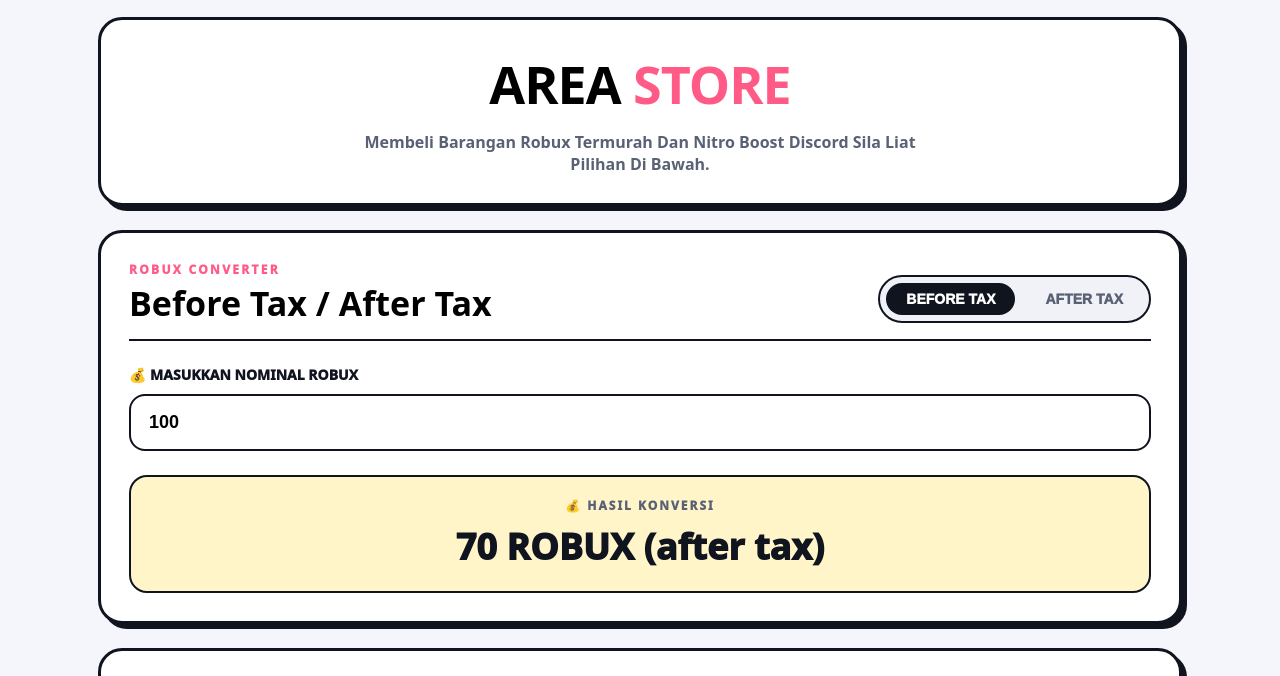
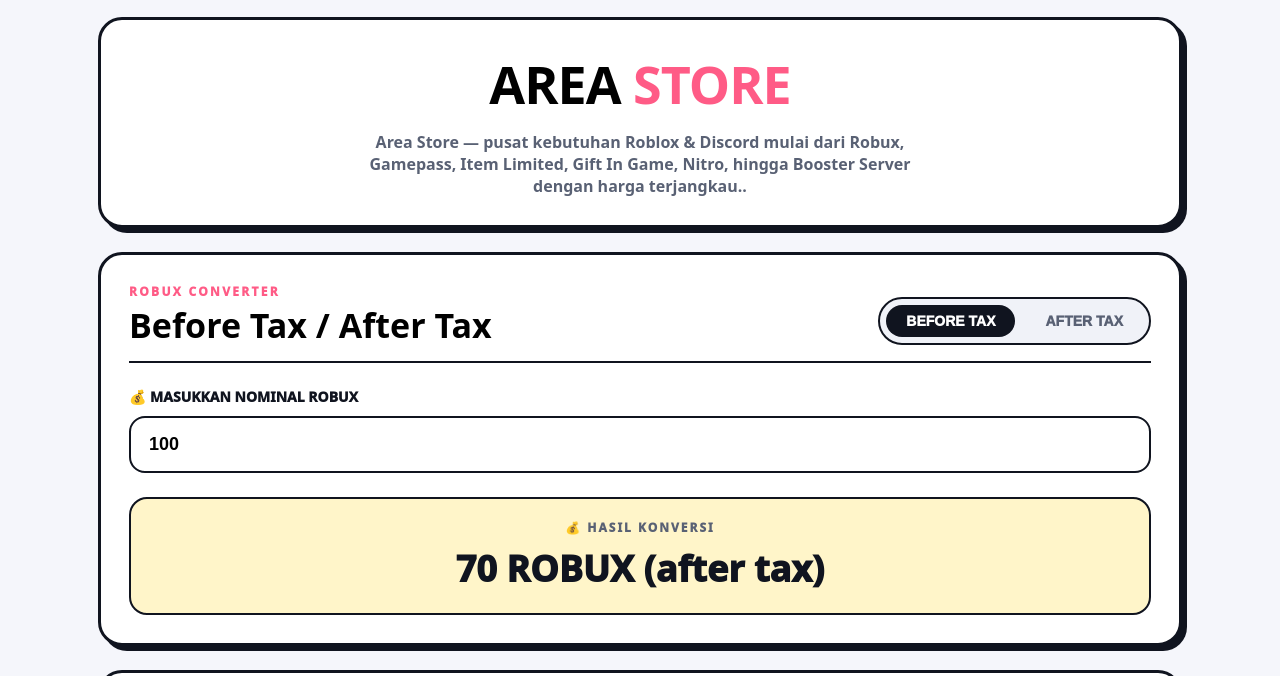
Before and after one commit to Fiqqzr7-Exploits/AREA-STORE, a plain HTML site: page index.html in a window 1280 px wide. Shown: the part 78-754 px from the top of the page. Drawn offline with Linux system fonts and the light colour scheme.

Commit message:
Update index.html

```diff
--- a/index.html
+++ b/index.html
@@ -410,7 +410,7 @@
     <main class="app-content">
         <div class="store-hero">
             <h1>AREA <span>STORE</span></h1>
-            <p>Membeli Barangan Robux Termurah Dan Nitro Boost Discord Sila Liat Pilihan Di Bawah.</p>
+            <p>Area Store — pusat kebutuhan Roblox & Discord mulai dari Robux, Gamepass, Item Limited, Gift In Game, Nitro, hingga Booster Server dengan harga terjangkau..</p>
         </div>
 
         <!-- Kalkulator Robux -->
```
